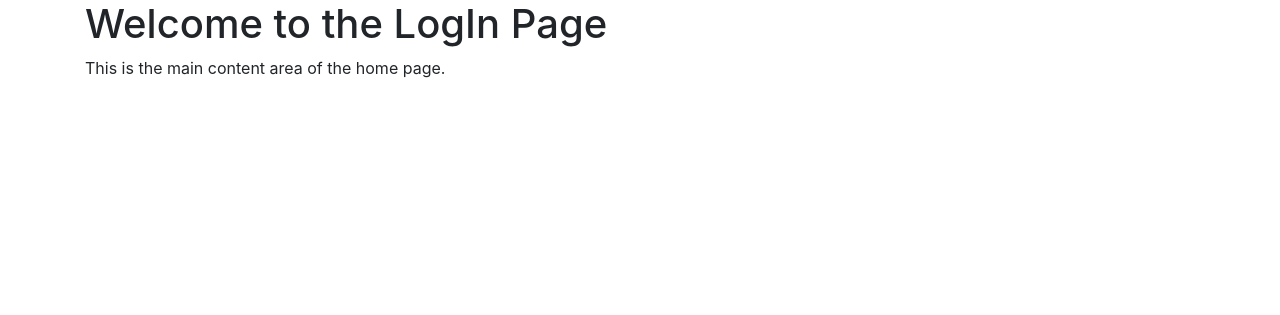
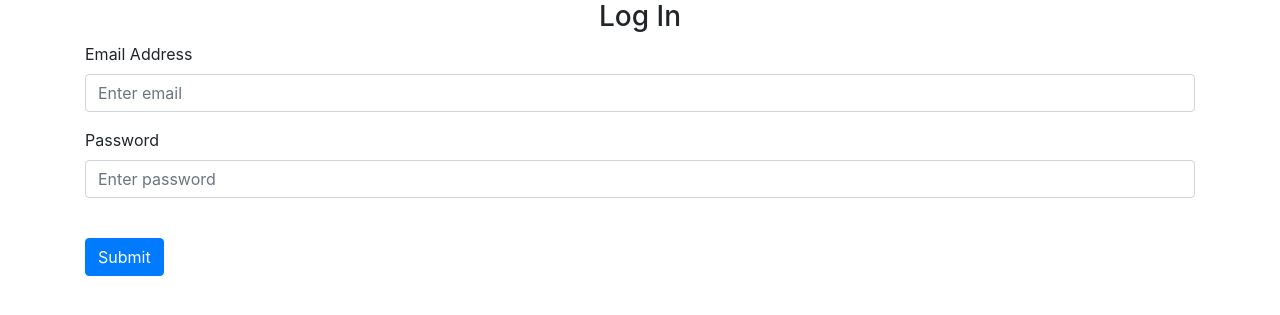
Before and after one commit to MakiDem/Flask-Note-App, a Flask app: page /login in a window 1280 px wide. Shown: the part 56-371 px from the top of the page. Run offline with Flask 3, Linux system fonts and the light colour scheme; some libraries are stand-ins or nearby versions.

Commit message:
add: render login form

```diff
--- a/website/templates/login.html
+++ b/website/templates/login.html
@@ -2,6 +2,31 @@
 {% block title %}Log In{% endblock %}
 
 {% block content %}
-  <h1>Welcome to the LogIn Page</h1>
-  <p>This is the main content area of the home page.</p>
+  <form method="POST">
+    <h3 align="center">Log In</h3>
+    <div class="form-group">
+      <label for="email">Email Address</label>
+      <input
+        type="email"
+        class="form-control"
+        id="email"
+        name="email"
+        placeholder="Enter email"
+      />
+    </div>
+
+    <div class="form-group">
+      <label for="password">Password</label>
+      <input
+        type="password"
+        class="form-control"
+        id="password"
+        name="password"
+        placeholder="Enter password"
+      />
+    </div>
+
+    <br />
+    <button type="submit" class="btn btn-primary">Submit</button>
+  </form>
 {% endblock %}
```
